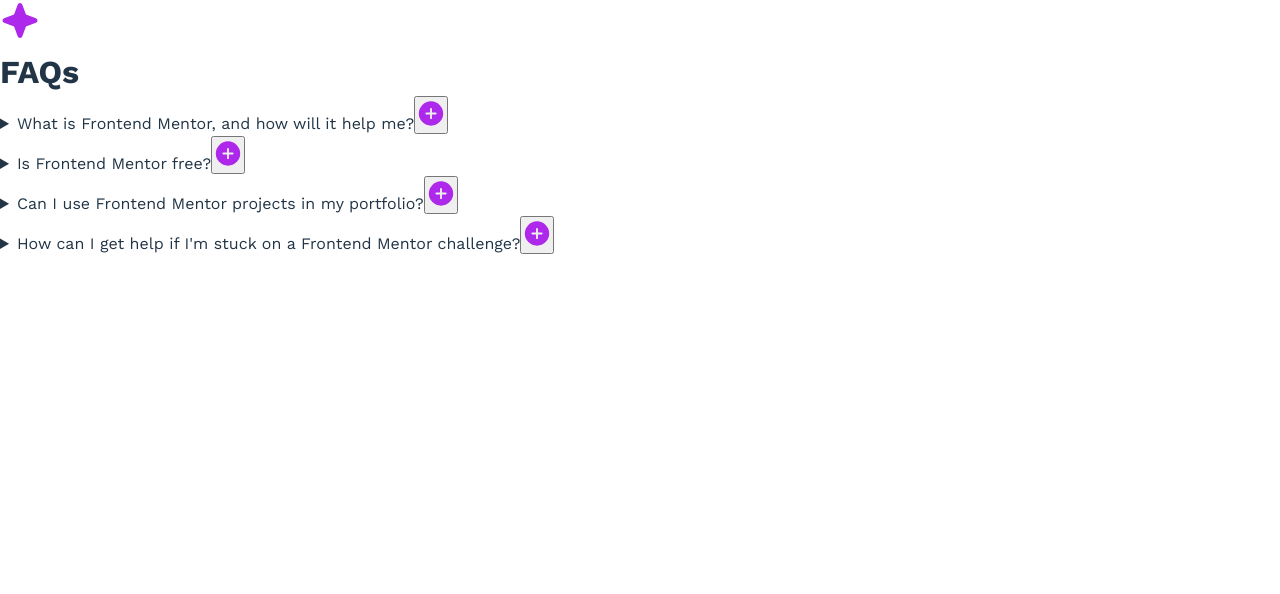
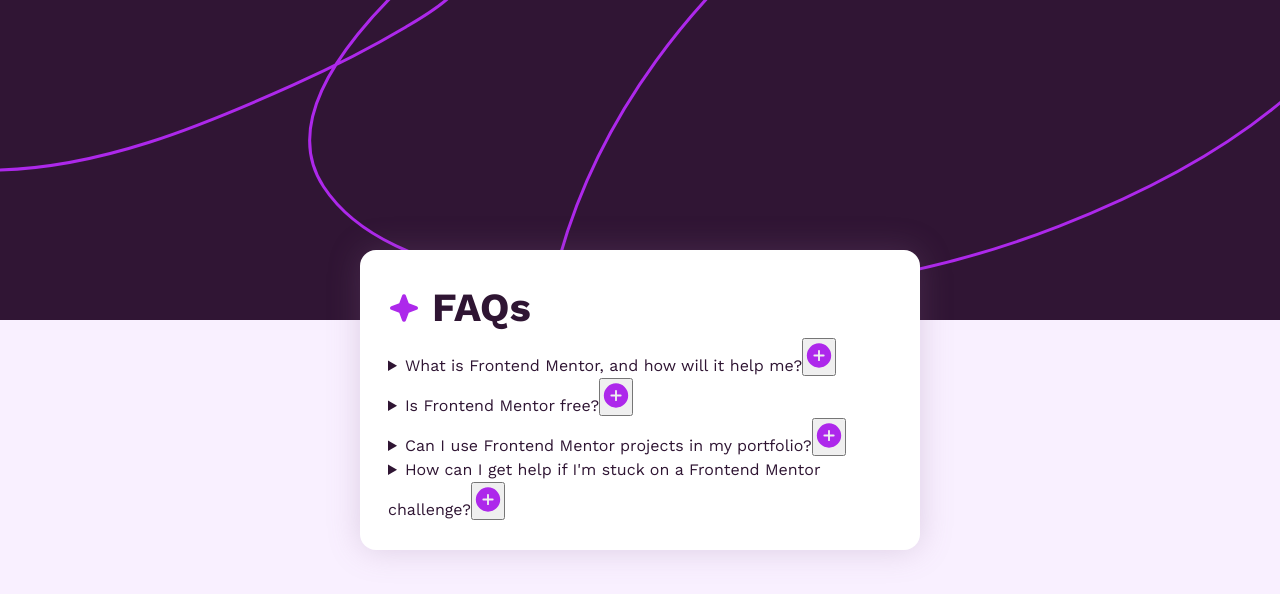
Before and after one commit to Bewjsdk/Bewjsdk.github.io, a React (Vite) app in the folder Projects/faq-accordion/: page / in a window 1280 px wide. Shown: the top 594 px of the page. Built offline with nearby package versions, Linux system fonts and the light colour scheme.

Commit message:
Add Styles for Faqs main and header

```diff
--- a/Projects/faq-accordion/src/index.css
+++ b/Projects/faq-accordion/src/index.css
@@ -13,6 +13,7 @@
   font-family: WorkSans, sans-serif;
   line-height: 1.5;
   font-weight: 400;
+  font-size: clamp(14px, 2.5vw, 16px);
 
   color-scheme: light dark;
   color: rgba(255, 255, 255, 0.87);
@@ -25,7 +26,7 @@
 }
 
 body {
-  min-height: 100vh;
+  min-height: 100dvh;
 }
 
 button:focus,
--- a/Projects/faq-accordion/src/styles/App.scss
+++ b/Projects/faq-accordion/src/styles/App.scss
@@ -0,0 +1,12 @@
+@use './colors';
+
+@import './FaqsMain';
+
+#root {
+  min-height: 100dvh;
+  background: url('/assets/images/background-pattern-desktop.svg')
+              colors.$lightPink repeat-x top left;
+  display: flex;
+  justify-content: center;
+  align-items: center;
+}
--- /dev/null
+++ b/Projects/faq-accordion/src/styles/_FaqsMain.scss
@@ -0,0 +1,28 @@
+@use './colors';
+
+/* Faqs container */
+.faqs-container {
+  background: colors.$white;
+  color: colors.$darkPurple;
+  padding: 1.75em;
+  border-radius: 1em;
+  width: 35rem;
+  box-shadow: 0 0 2em #8c699141;
+}
+
+/* Fags header */
+.faqs-header {
+  display: flex;
+  column-gap: 0.75em;
+  align-items: center;
+
+  /* Star icon */
+  > img {
+    width: 2rem;
+  }
+
+  /* Topic */
+  > h1 {
+    font-size: 2.5rem;
+  }
+}
```
